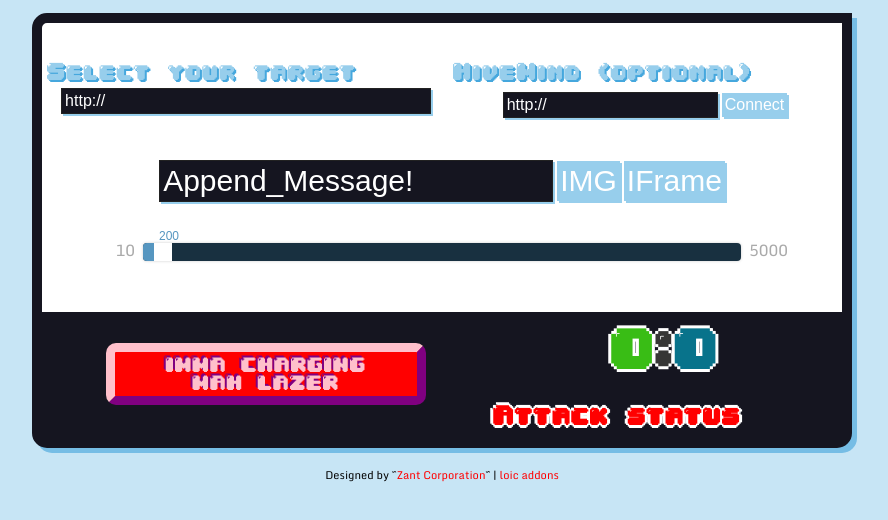
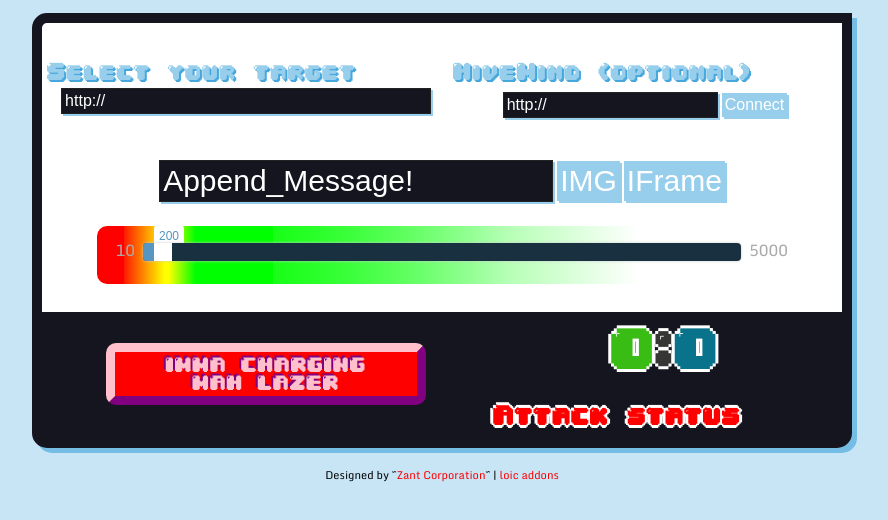
Before and after one commit to rata0071/loic, a browser extension: page src/core/index.html in a window 1280 px wide. Shown: the whole page, without its empty margins (198-1086 px from the left). Drawn offline with Linux system fonts and the light colour scheme.

Commit message:
agregando barra de color al slider

```diff
--- a/src/core/css/style.css
+++ b/src/core/css/style.css
@@ -14,6 +14,11 @@ legend{
         -webkit-user-select: none;
         user-select: none;
         -moz-user-select: none;
+}
+
+#sl0 {
+  background: transparent url("../img/chargin.png") repeat-y scroll 0 0;
+  border-radius: 10px;
 }
 
 #layer1 {
```
Also changed, not shown: src/core/img/chargin.png (added).
